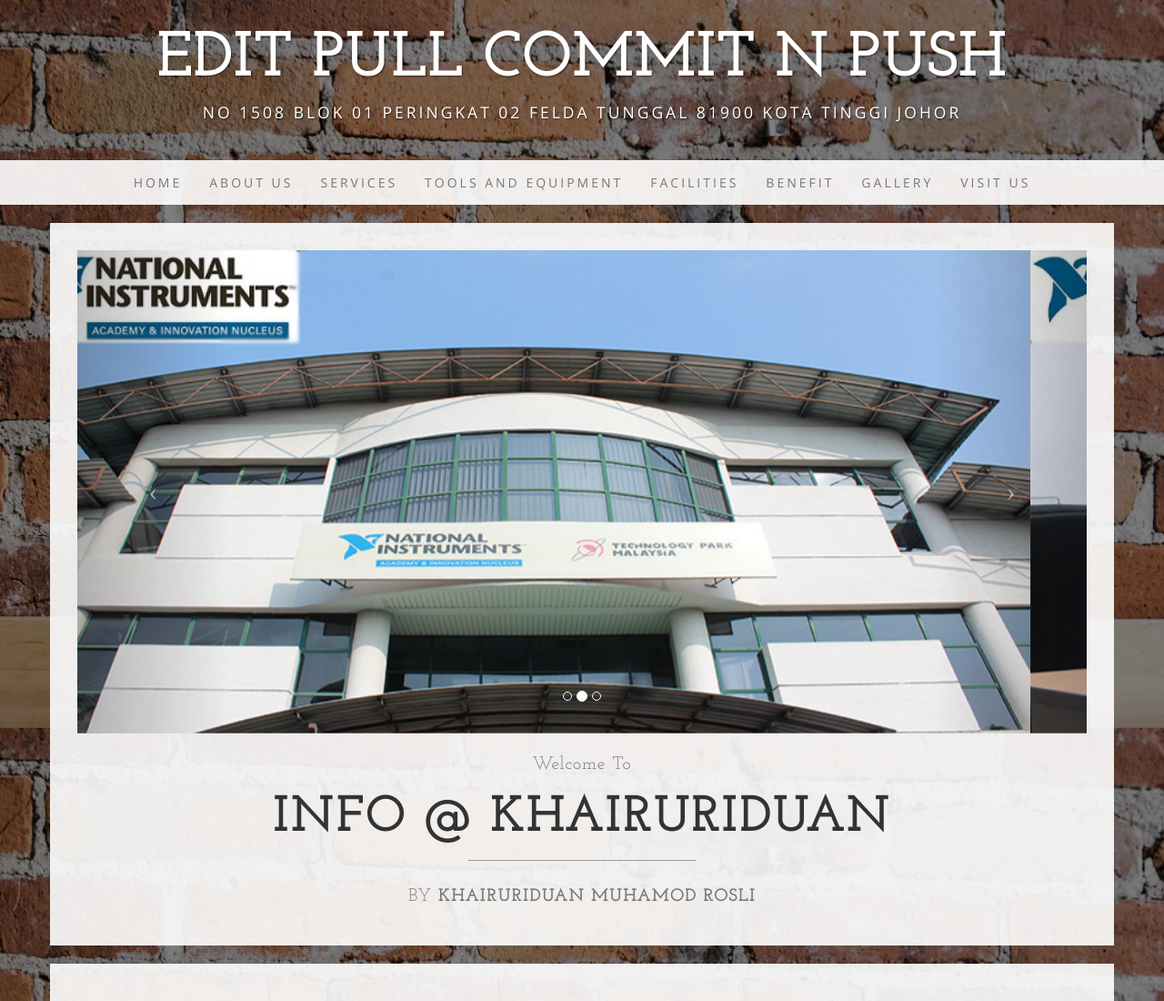
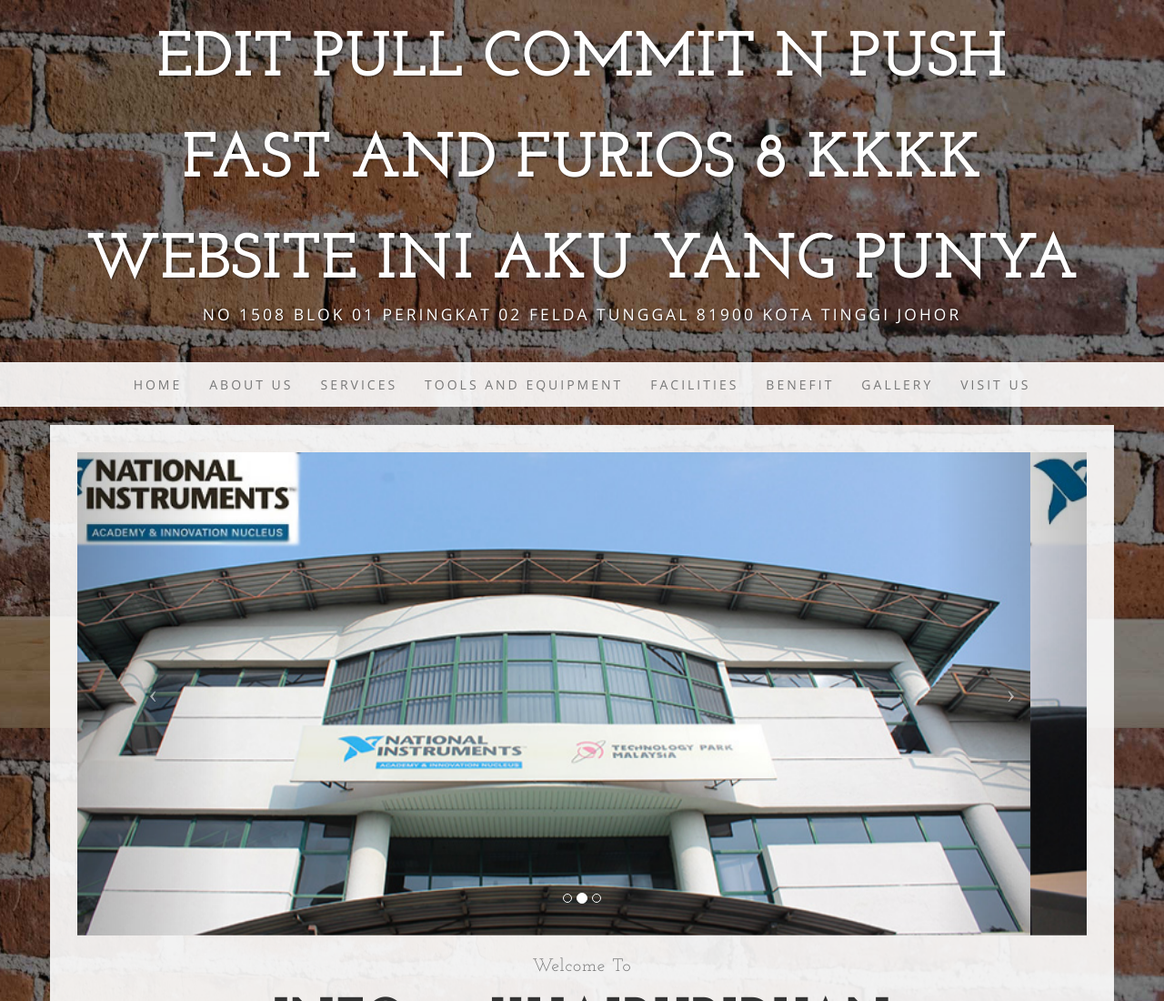
Before and after one commit to left4future/BENGKEL-GIT-WAN, a plain HTML site: page index.html in a window 1280 px wide. Shown: the top 1100 px of the page at 91% size. Drawn offline with nearby package versions, Linux system fonts and the light colour scheme.

Commit message:
commit again

```diff
--- a/index.html
+++ b/index.html
@@ -49,6 +49,8 @@
 
 
     <div class="brand">EDIT PULL COMMIT N PUSH</div>
+    <div class="brand">FAST AND FURIOS 8 KKKK</div>
+    <div class="brand">WEBSITE INI AKU YANG PUNYA</div>
 
     <div class="address-bar">NO 1508 BLOK 01 PERINGKAT 02 FELDA TUNGGAL 81900 KOTA TINGGI JOHOR</div>
 
```
